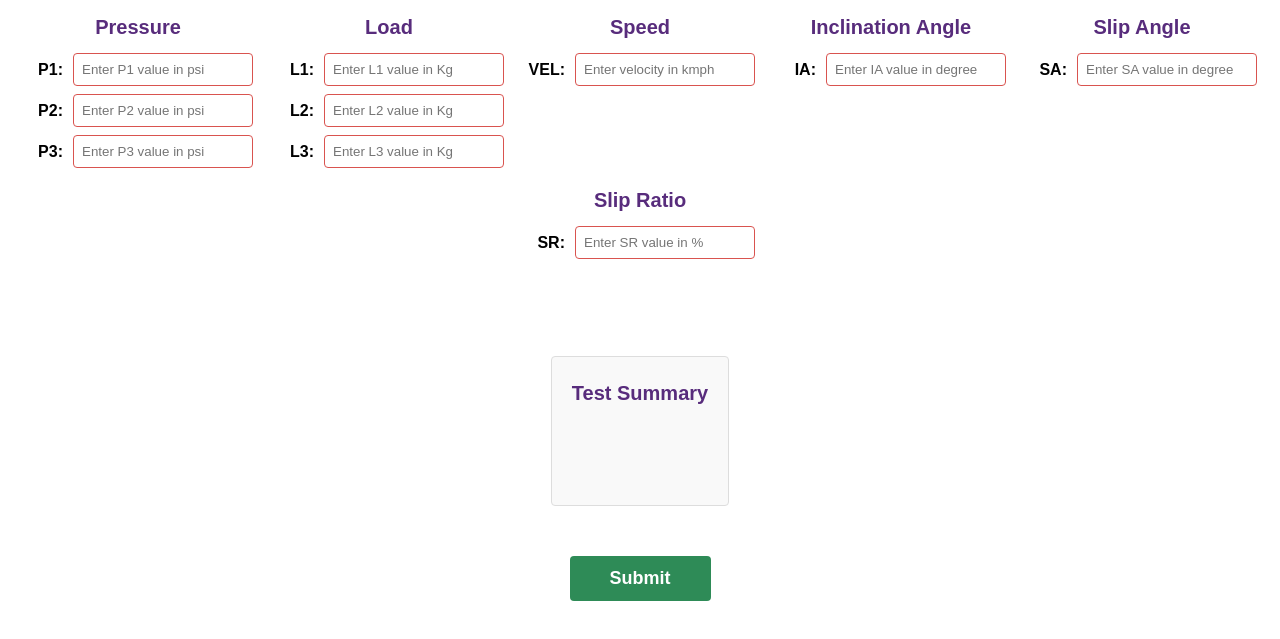
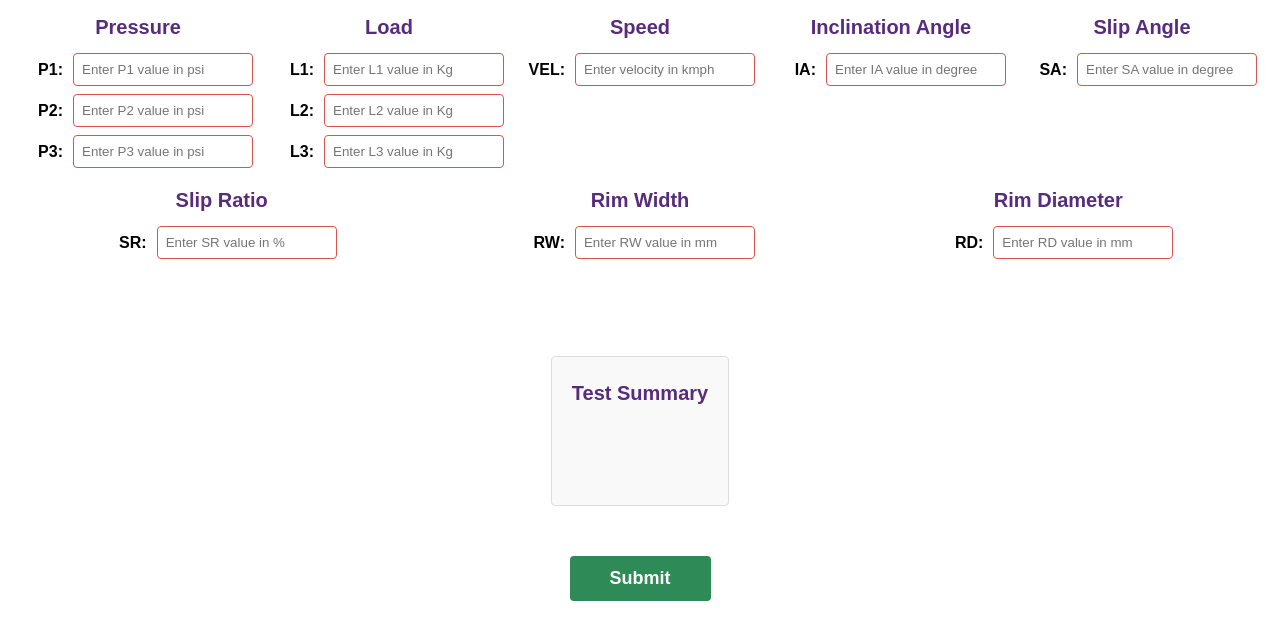
Before and after one commit to ssamiksha009/Apollo-Tyres, a plain HTML site: page public/mf.html in a window 1280 px wide. Shown: the part 149-788 px from the top of the page. Drawn offline with Linux system fonts and the light colour scheme; no server answers.

Commit message:
added rim width and diameter

```diff
--- a/public/mf.html
+++ b/public/mf.html
@@ -94,6 +94,24 @@
                     <input type="text" id="sr" name="sr" placeholder="Enter SR value in %" pattern="\d+(\.\d+)?" required>
                 </div>
             </div>
+
+            <!-- Rim Width Input -->
+            <div class="input-group">
+                <h3>Rim Width</h3>
+                <div class="input-row">
+                    <label for="rimWidth">RW:</label>
+                    <input type="number" id="rimWidth" name="rimWidth" placeholder="Enter RW value in mm" required>
+                </div>
+            </div>
+
+            <!-- Rim Diameter Input -->
+            <div class="input-group">
+                <h3>Rim Diameter</h3>
+                <div class="input-row">
+                    <label for="rimDiameter">RD:</label>
+                    <input type="number" id="rimDiameter" name="rimDiameter" placeholder="Enter RD value in mm" required>
+                </div>
+            </div>
         </div>
 
         <!-- Error Message Container -->
```
Also changed, not shown: 1 other file.
